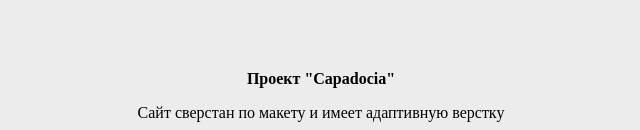
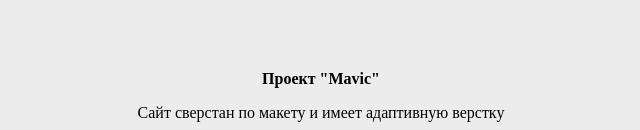
Before and after one commit to kravchyk-roman/portfolio, a plain HTML site: page index.html in a window 1280 px wide. Shown: the part 822-952 px from the top of the page, 319-959 px from the left. Drawn offline with Linux system fonts and the light colour scheme.

Commit message:
add portfolio

```diff
--- a/index.html
+++ b/index.html
@@ -43,7 +43,7 @@
       </div>
 
       <div class="portfolio__project-item">
-        <p class="portfolio__project-subtitle">Проект "Capadocia"</p>
+        <p class="portfolio__project-subtitle">Проект "Mavic"</p>
         <p class="portfolio__project-text">Сайт сверстан по макету и имеет адаптивную верстку</p>
         <a class="portfolio__project-link" href="https://kravchyk-roman.github.io/mavic/" target="_blank">https://kravchyk-roman.github.io/mavic/</a>
         <p class="portfolio__project-info">Технологии: HTML, CSS, SCSS, Javascript, jQuery, Gulp</p>
```
